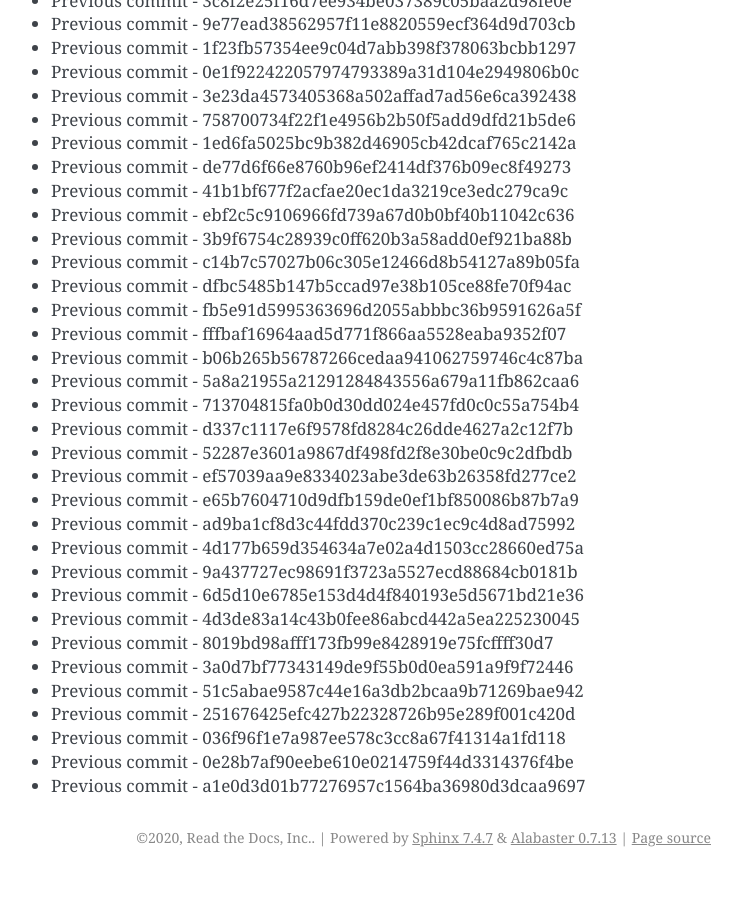
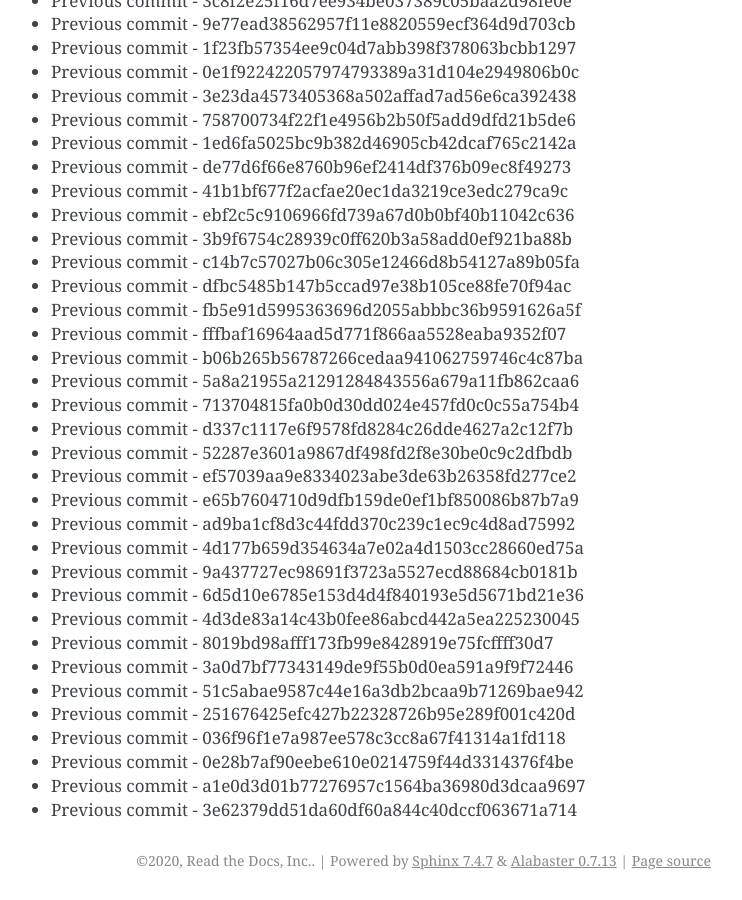
Before and after one commit to readthedocs/rtd-git-stresstest, a Sphinx documentation site: the page built from docs/updates.rst, in a window 1280 px wide and 900 px high, scrolled down 46226 px. Shown: the whole window, without its empty margins (399-1141 px from the left). Built offline with Sphinx 7.4.7, drawn with Linux system fonts in a browser that asks for light colours; before the commit the page ends 47103 px from its top, so only the background shows below that.

Commit message:
Generating commit from previous: 3e62379dd51da60df60a844c40dccf063671a714

```diff
--- a/docs/updates.rst
+++ b/docs/updates.rst
@@ -1974,3 +1974,4 @@ It can be tested for any performance characteristics.
 * Previous commit - 036f96f1e7a987ee578c3cc8a67f41314a1fd118
 * Previous commit - 0e28b7af90eebe610e0214759f44d3314376f4be
 * Previous commit - a1e0d3d01b77276957c1564ba36980d3dcaa9697
+* Previous commit - 3e62379dd51da60df60a844c40dccf063671a714
```
